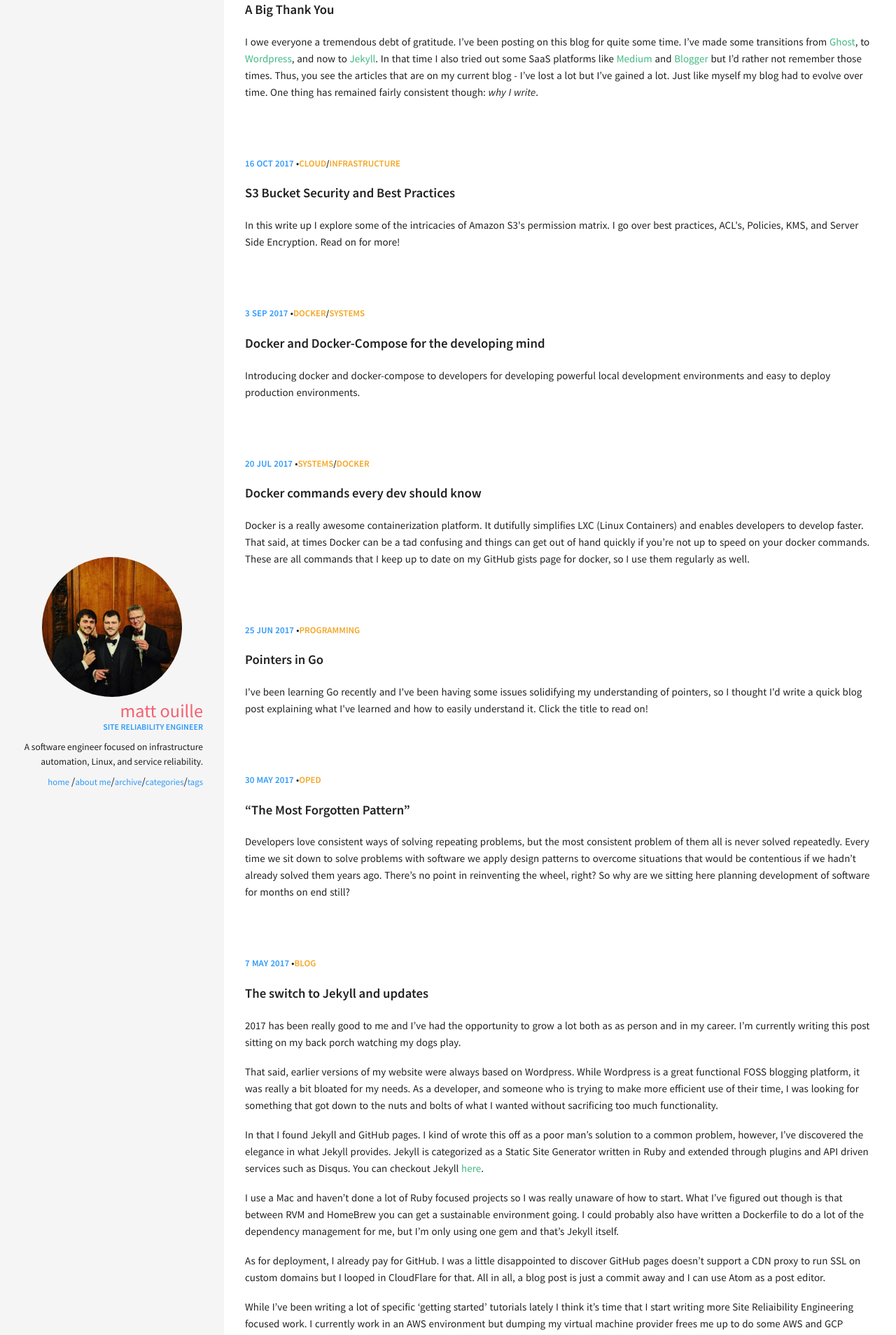
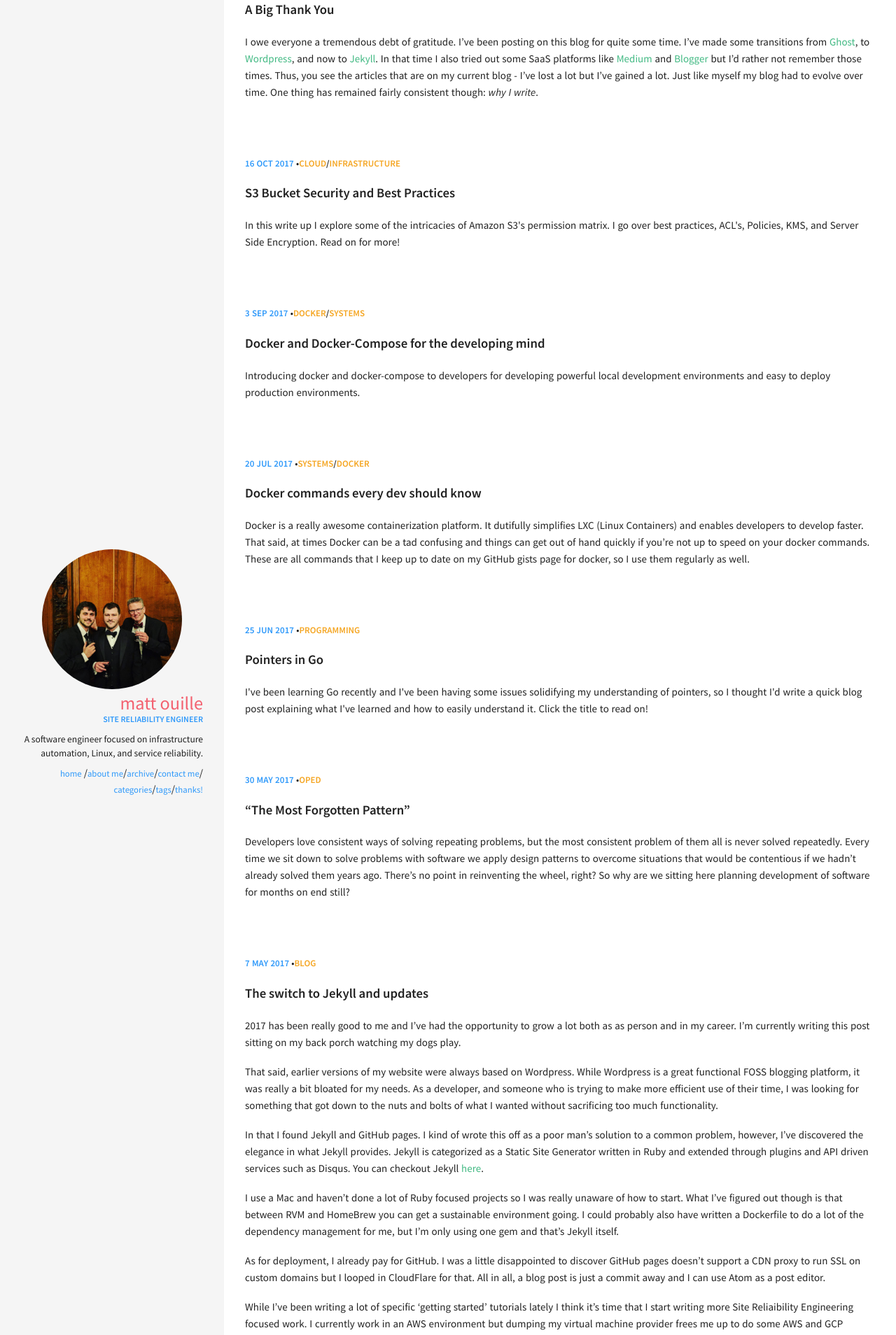
Before and after one commit to Kharonkrayford/mattouille.github.io, a Jekyll site: the page built from index.html, in a window 1280 px wide. Shown: the part 1387-3295 px from the top of the page at 70% size. Built offline with Jekyll 4.4.1, drawn with Linux system fonts in a browser that asks for light colours.

Commit message:
Added contact page and confirmation page

```diff
--- a/_layouts/post_listing.html
+++ b/_layouts/post_listing.html
@@ -1,8 +1,6 @@
 ---
 layout: default
 ---
-
-
 
 <script type="application/ld+json">
 {
--- a/_sass/components/_variables.scss
+++ b/_sass/components/_variables.scss
@@ -56,6 +56,7 @@
 $text-color:       rgba(0, 0, 0, 0.87) !default;
 $background-color: #f5f5f5;
 
+$red:              #e74c3c;
 $white:            #fff;
 $primary:          #42b983;
 $secondary:        #2f99fa;
--- /dev/null
+++ b/_sass/pages/_contact.scss
@@ -0,0 +1,35 @@
+.contact {
+  form {
+     max-width: 600px;
+
+    input, textarea {
+       border:0; outline:0;
+       padding: 1em;
+       border-radius: 8px;
+       display: block;
+       width: 100%;
+       margin-top: 1em;
+       @include box-shadow(0 1px 1px rgba(black, 0.1));
+       resize: none;
+
+      &:focus {
+         @include box-shadow(0 0px 2px rgba($red, 1)!important);
+      }
+    }
+
+    #input-submit {
+       color: white;
+       background: $red;
+       cursor: pointer;
+       border-radius: 8px;
+
+      &:hover {
+         @include box-shadow(0 1px 1px 1px rgba(#aaa, 0.6));
+      }
+    }
+
+    textarea {
+        height: 250px;
+    }
+  }
+}
```
Also changed, not shown: contact.html (added, +21 -0 lines), thanks.md (added, +12 -0 lines).
